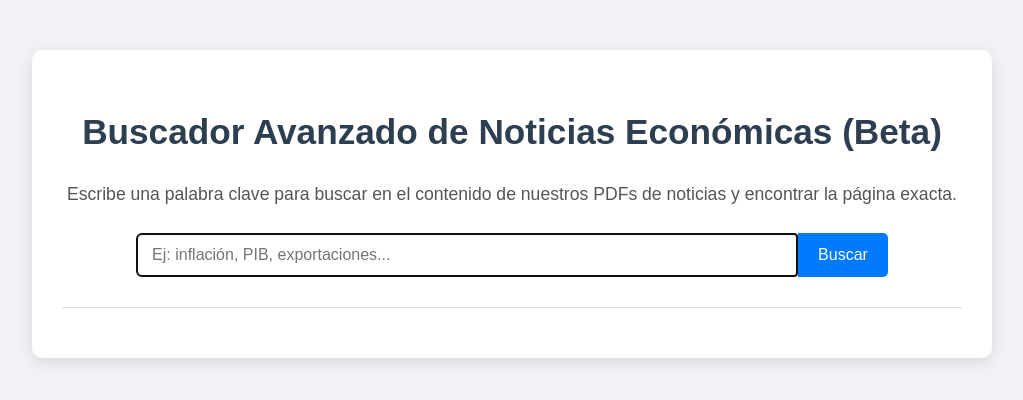
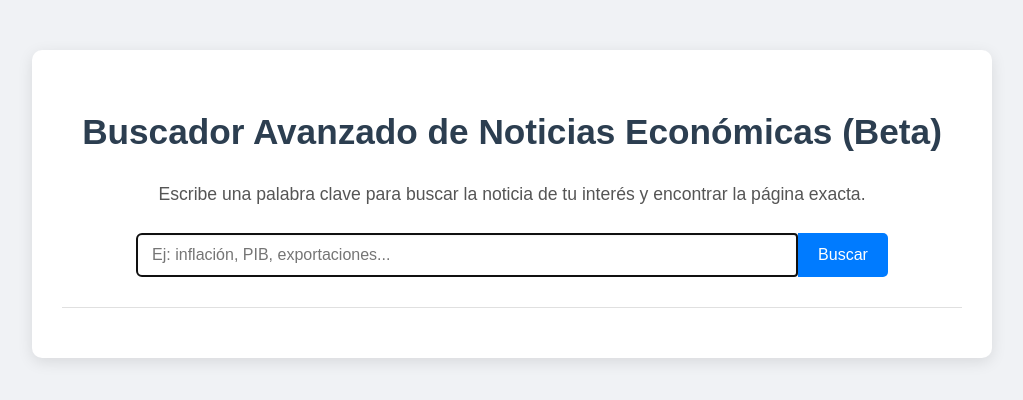
Before and after one commit to Destri13/Buscador-PDF, a plain HTML site: page index.html in a window 1280 px wide. Shown: the whole page, without its empty margins (128-1151 px from the left). Drawn offline with Linux system fonts and the light colour scheme.

Commit message:
Update index.html

```diff
--- a/index.html
+++ b/index.html
@@ -3,13 +3,13 @@
 <head>
     <meta charset="UTF-8">
     <meta name="viewport" content="width=device-width, initial-scale=1.0">
-    <title>Buscador de PDFs - Tesauro de Economía Digital de Bolivia</title>
+    <title>Tesauro de Economía Digital de Bolivia</title>
     <link rel="stylesheet" href="style.css">
 </head>
 <body>
     <div class="container">
         <h1>Buscador Avanzado de Noticias Económicas (Beta)</h1>
-        <p>Escribe una palabra clave para buscar en el contenido de nuestros PDFs de noticias y encontrar la página exacta.</p>
+        <p>Escribe una palabra clave para buscar la noticia de tu interés y encontrar la página exacta.</p>
 
         <div class="search-box">
             <input type="text" id="searchInput" placeholder="Ej: inflación, PIB, exportaciones...">
```
